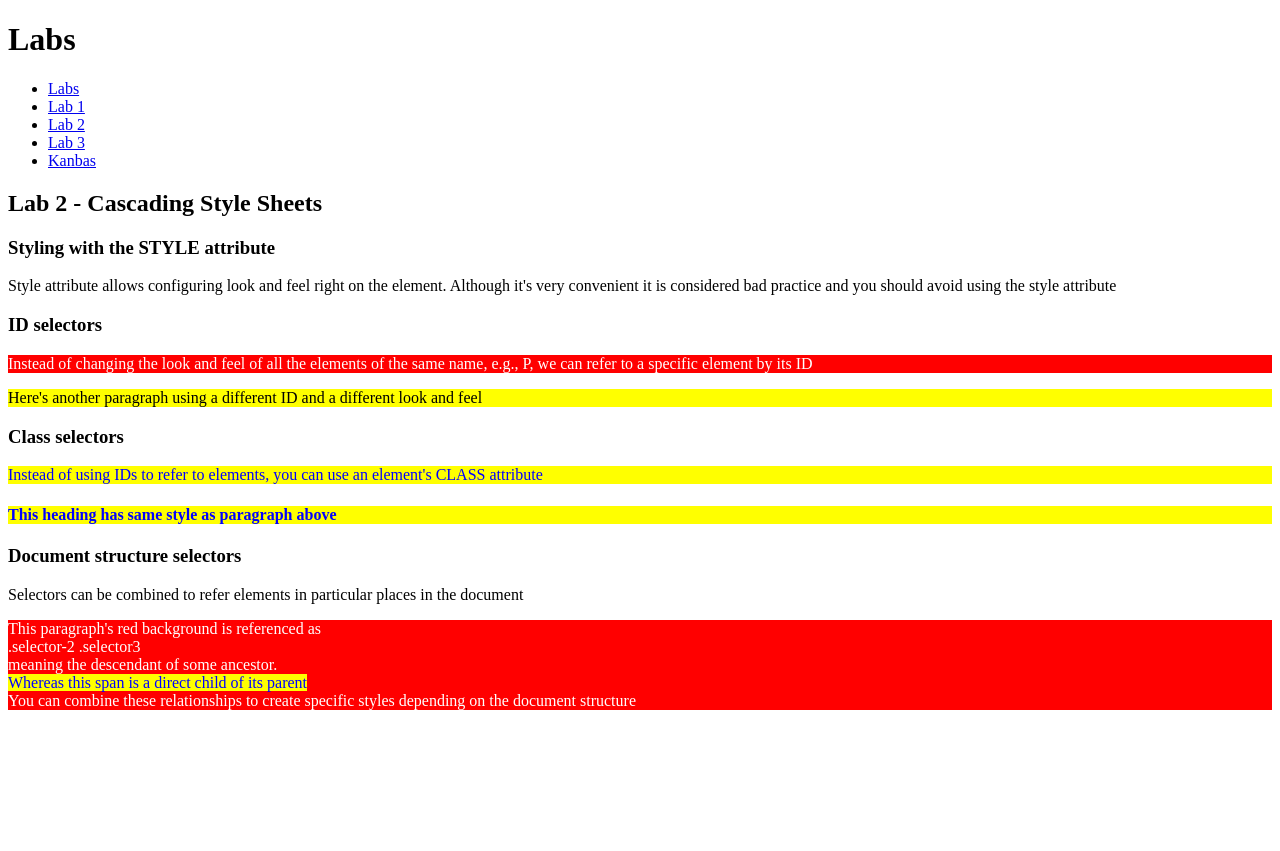
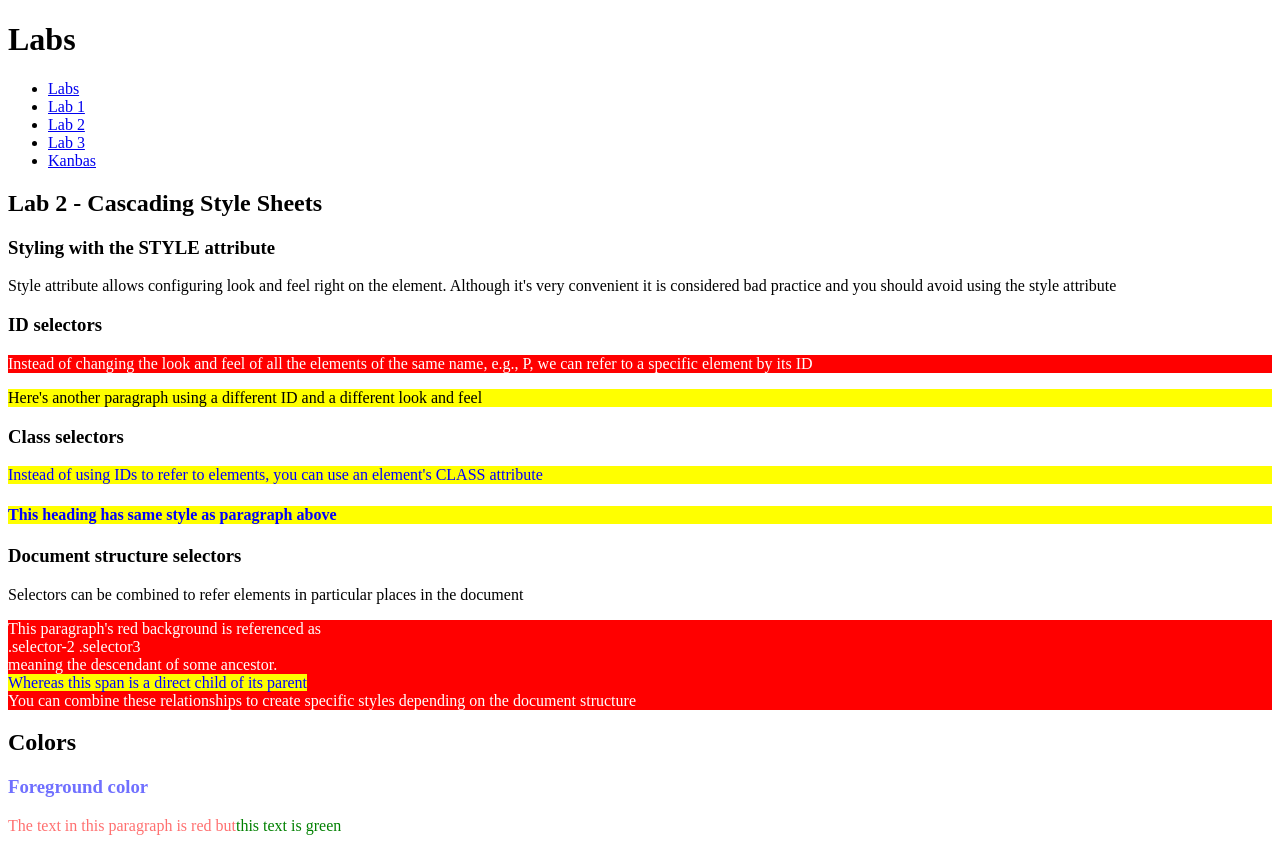
Before and after one commit to EthanLawyer/kanbas-react-web-app, a React (Create React App) app: page /#/Labs/Lab2 in a window 1280 px wide. Before the commit the page ends 800 px from the top, so only its background shows below. Built offline with nearby package versions, Linux system fonts and the light colour scheme.

Commit message:
Styling the foreground color

```diff
--- a/src/Labs/Lab2/index.css
+++ b/src/Labs/Lab2/index.css
@@ -15,10 +15,15 @@ p#wd-id-selector-2 {
     color: blue;
 }
 .wd-selector-1 .wd-selector-3 {
-background-color: red;
-color: white;
+    background-color: red;
+    color: white;
 }
 .wd-selector-2 > .wd-selector-3 > .wd-selector-4 {
     background-color: yellow;
     color: blue;
 }
+.wd-fg-color-black { color: black; }
+.wd-fg-color-white { color: white; }
+.wd-fg-color-blue { color: #7070ff; }
+.wd-fg-color-red { color: #ff7070; }
+.wd-fg-color-green { color: green; }
--- a/src/Labs/Lab2/index.tsx
+++ b/src/Labs/Lab2/index.tsx
@@ -53,6 +53,14 @@ export default function Lab2() {
             </div>
           </div>
         </div>
+        <div id="wd-css-colors">
+          <h2>Colors</h2>
+          <h3 className="wd-fg-color-blue">Foreground color</h3>
+          <p className="wd-fg-color-red">
+            The text in this paragraph is red but
+            <span className="wd-fg-color-green">this text is green</span>
+          </p>
+        </div>
       </div>
     );
   }
```
